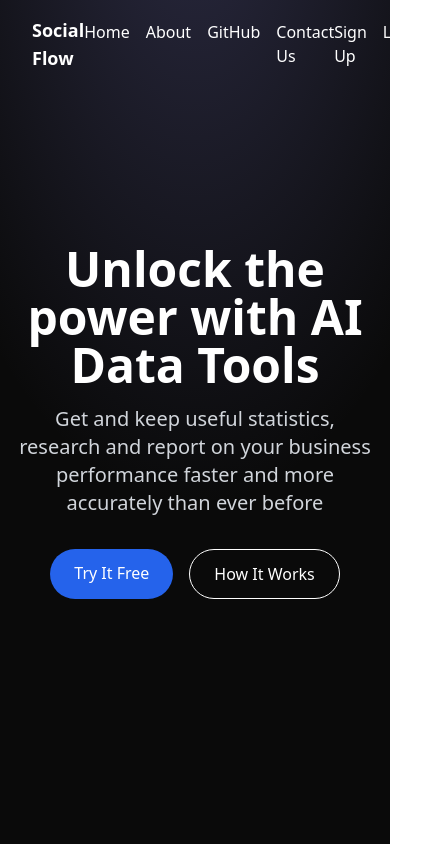
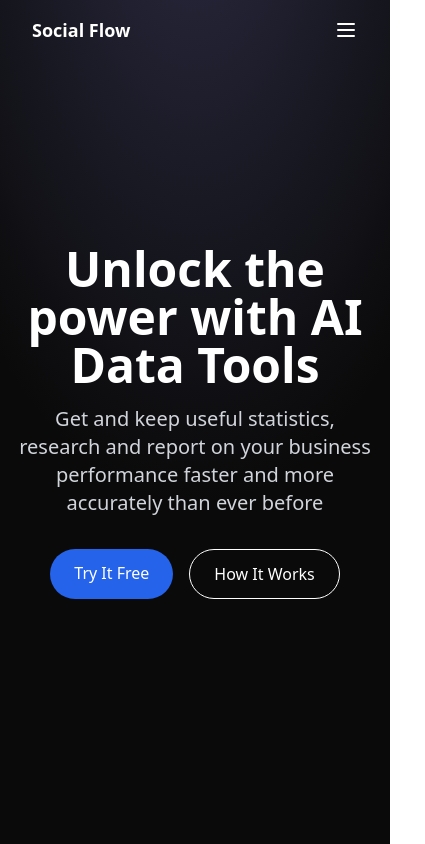
Before and after one commit to Mohiit70/Social-Flow, a React (Vite) app: page / in a window 390 px wide. Shown: the whole page, 425 px wide, since content can reach past the window. Built offline with nearby package versions, Linux system fonts and the light colour scheme.

Commit message:
fixed navbar

```diff
--- a/src/components/Navbar.jsx
+++ b/src/components/Navbar.jsx
@@ -1,22 +1,43 @@
-import React from 'react';
+import React, { useState } from 'react';
 import { Link } from 'react-router-dom';
 
 const Navbar = () => {
+  const [isOpen, setIsOpen] = useState(false);
+
+  const toggleMenu = () => {
+    setIsOpen(!isOpen);
+  };
+
   return (
-    <nav className="absolute top-0 left-0 w-full z-10">
+    <nav className="absolute top-0 left-0 w-full z-10 bg-transparent">
       <div className="container mx-auto flex justify-between items-center py-4 px-8">
         <div className="text-lg font-bold text-white">Social Flow</div>
-        <div className="flex space-x-4">
+        <div className="hidden md:flex space-x-4">
           <Link to="/" className="text-white hover:text-gray-400">Home</Link>
           <Link to="/about" className="text-white hover:text-gray-400">About</Link>
           <Link to="/github" className="text-white hover:text-gray-400">GitHub</Link>
           <Link to="/contact" className="text-white hover:text-gray-400">Contact Us</Link>
         </div>
-        <div className="flex space-x-4">
+        <div className="hidden md:flex space-x-4">
           <Link to="/signup" className="text-white hover:text-gray-400">Sign Up</Link>
           <Link to="/login" className="text-white hover:text-gray-400">Login</Link>
         </div>
+        <button className="md:hidden text-white focus:outline-none" onClick={toggleMenu}>
+          <svg className="w-6 h-6" fill="none" stroke="currentColor" viewBox="0 0 24 24" xmlns="http://www.w3.org/2000/svg">
+            <path strokeLinecap="round" strokeLinejoin="round" strokeWidth="2" d={isOpen ? "M6 18L18 6M6 6l12 12" : "M4 6h16M4 12h16M4 18h16"}></path>
+          </svg>
+        </button>
       </div>
+      {isOpen && (
+        <div className="md:hidden bg-neutral-950 text-white">
+          <Link to="/" className="block py-2 px-4 hover:bg-gray-700">Home</Link>
+          <Link to="/about" className="block py-2 px-4 hover:bg-gray-700">About</Link>
+          <Link to="/github" className="block py-2 px-4 hover:bg-gray-700">GitHub</Link>
+          <Link to="/contact" className="block py-2 px-4 hover:bg-gray-700">Contact Us</Link>
+          <Link to="/signup" className="block py-2 px-4 hover:bg-gray-700">Sign Up</Link>
+          <Link to="/login" className="block py-2 px-4 hover:bg-gray-700">Login</Link>
+        </div>
+      )}
     </nav>
   );
 };
```
